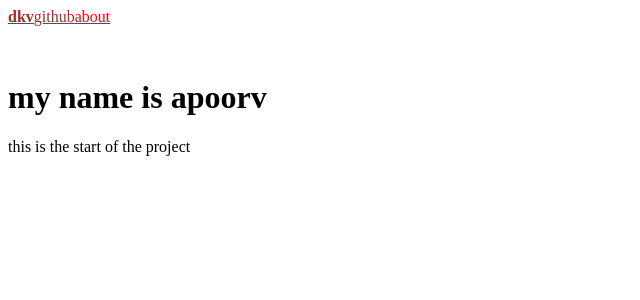
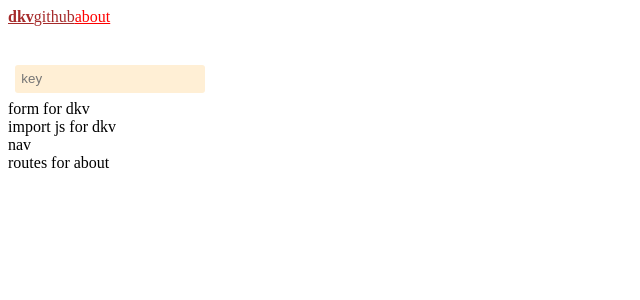
Before and after one commit to toidiu/dkv, a React (Vite) app in the folder client/: page / in a window 1280 px wide. Shown: the top 300 px of the page, without its empty margins (0-640 px from the left). Built offline with nearby package versions, Linux system fonts and the light colour scheme.

Commit message:
slow progress because js

```diff
--- a/client/package.json
+++ b/client/package.json
@@ -14,7 +14,8 @@
   "dependencies": {
     "components": "^0.1.0",
     "react": "^16.3.2",
-    "react-dom": "^16.3.2"
+    "react-dom": "^16.3.2",
+    "styled-components": "^3.3.0"
   },
   "devDependencies": {
     "less": "^3.0.4",
--- /dev/null
+++ b/client/src/components/Todo.tsx
@@ -0,0 +1,16 @@
+import * as React from 'react';
+
+function Todo() {
+
+  return (
+    <div>
+      <div>form for dkv</div>
+      <div>import js for dkv</div>
+
+      <div>nav</div>
+      <div>routes for about</div>
+    </div>
+  );
+}
+
+export default Todo;
--- a/client/src/index.tsx
+++ b/client/src/index.tsx
@@ -3,7 +3,7 @@ import * as ReactDOM from 'react-dom';
 import App from './pages/App.tsx'
 
 ReactDOM.render(
-  <App title="dkv" name="apoorv" >
+  <App title="dkv" >
     middle
   </App>,
   document.getElementById('app') as HTMLElement
--- a/client/src/pages/App.tsx
+++ b/client/src/pages/App.tsx
@@ -1,9 +1,10 @@
 import * as React from 'react';
 import Nav from '../components/Nav.tsx'
+import Todo from '../components/Todo.tsx'
+import styled from 'styled-components';
 
 export interface AppProps {
   title: string;
-  name: string;
 }
 
 function App(props: AppProps) {
@@ -12,13 +13,29 @@ function App(props: AppProps) {
     <div>
       <Nav title={props.title} links={["github", "about:active"]} />
 
+      <form>
+        <Input placeholder="key" type="text" />
+      </form>
 
-
-      <h1>my name is {props.name}</h1>
-
-      this is the start of the project
+      <Todo/>
     </div>
   );
 }
 
+const Input = styled.input`
+  padding: 0.5em;
+  margin: 0.5em;
+  color: palevioletred;
+  background: papayawhip;
+  border: none;
+  border-radius: 3px;
+`;
+
+const Button = styled.button`
+  background: palevioletred;
+  border-radius: 3px;
+  border: none;
+  color: white;
+`;
+
 export default App;
```
Also changed, not shown: 4 other files (tests, documents, lock files or other folders).
